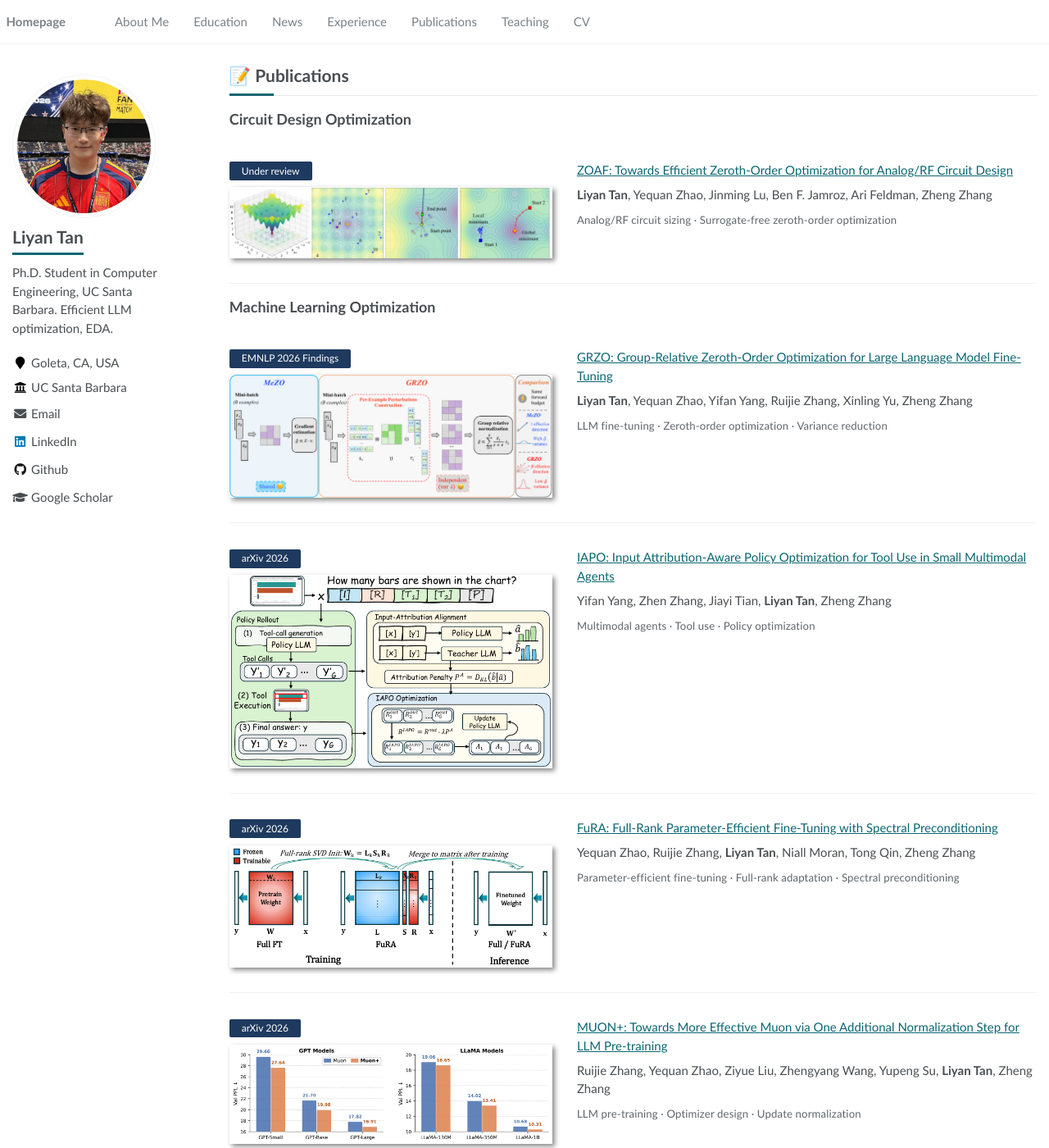
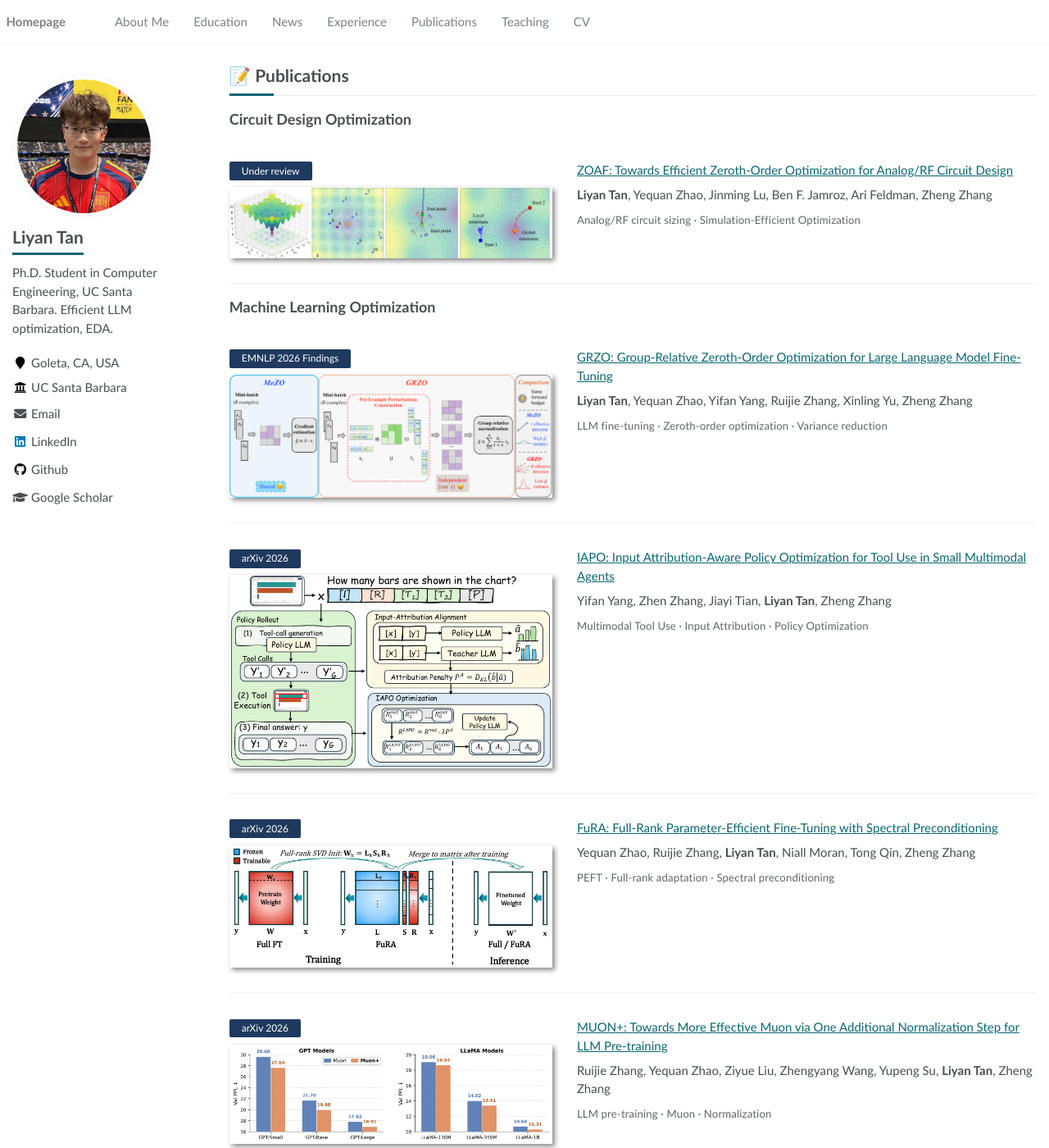
Before and after one commit to LiyanTan111/LiyanTan111.github.io, a Jekyll site: the page built from _pages/about.md, in a window 1280 px wide and 1400 px high, scrolled down 698 px. Shown: the whole window at 82% size. Built offline with Jekyll 4.4.1, drawn with Linux system fonts in a browser that asks for light colours.

Commit message:
Own LT favicon, adjust paper keywords

```diff
--- a/_pages/about.md
+++ b/_pages/about.md
@@ -40,7 +40,7 @@ You can find more details on <a href='https://scholar.google.com/citations?user=
 
 **Liyan Tan**, Yequan Zhao, Jinming Lu, Ben F. Jamroz, Ari Feldman, Zheng Zhang
 
-<span class="paper-keywords">Analog/RF circuit sizing · Surrogate-free zeroth-order optimization</span>
+<span class="paper-keywords">Analog/RF circuit sizing · Simulation-Efficient Optimization</span>
 </div>
 </div>
 
@@ -64,7 +64,7 @@ You can find more details on <a href='https://scholar.google.com/citations?user=
 
 Yifan Yang, Zhen Zhang, Jiayi Tian, **Liyan Tan**, Zheng Zhang
 
-<span class="paper-keywords">Multimodal agents · Tool use · Policy optimization</span>
+<span class="paper-keywords">Multimodal Tool Use · Input Attribution · Policy Optimization</span>
 </div>
 </div>
 
@@ -75,7 +75,7 @@ Yifan Yang, Zhen Zhang, Jiayi Tian, **Liyan Tan**, Zheng Zhang
 
 Yequan Zhao, Ruijie Zhang, **Liyan Tan**, Niall Moran, Tong Qin, Zheng Zhang
 
-<span class="paper-keywords">Parameter-efficient fine-tuning · Full-rank adaptation · Spectral preconditioning</span>
+<span class="paper-keywords">PEFT · Full-rank adaptation · Spectral preconditioning</span>
 </div>
 </div>
 
@@ -86,6 +86,6 @@ Yequan Zhao, Ruijie Zhang, **Liyan Tan**, Niall Moran, Tong Qin, Zheng Zhang
 
 Ruijie Zhang, Yequan Zhao, Ziyue Liu, Zhengyang Wang, Yupeng Su, **Liyan Tan**, Zheng Zhang
 
-<span class="paper-keywords">LLM pre-training · Optimizer design · Update normalization</span>
+<span class="paper-keywords">LLM pre-training · Muon · Normalization</span>
 </div>
 </div>
```
Also changed, not shown: images/android-chrome-192x192.png, images/android-chrome-512x512.png, images/apple-touch-icon.png, images/favicon-16x16.png, images/favicon-32x32.png, images/favicon.ico, images/site.webmanifest.
